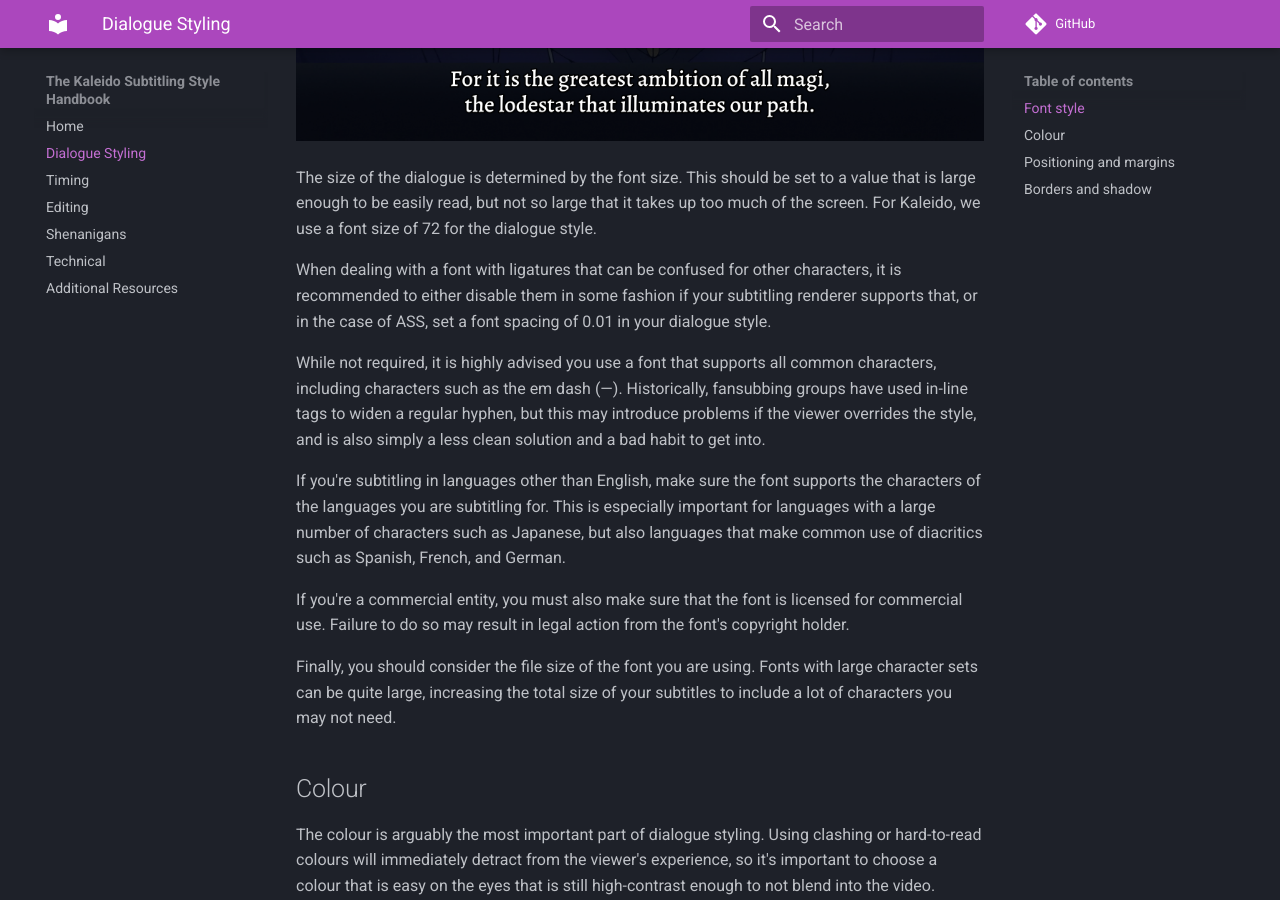
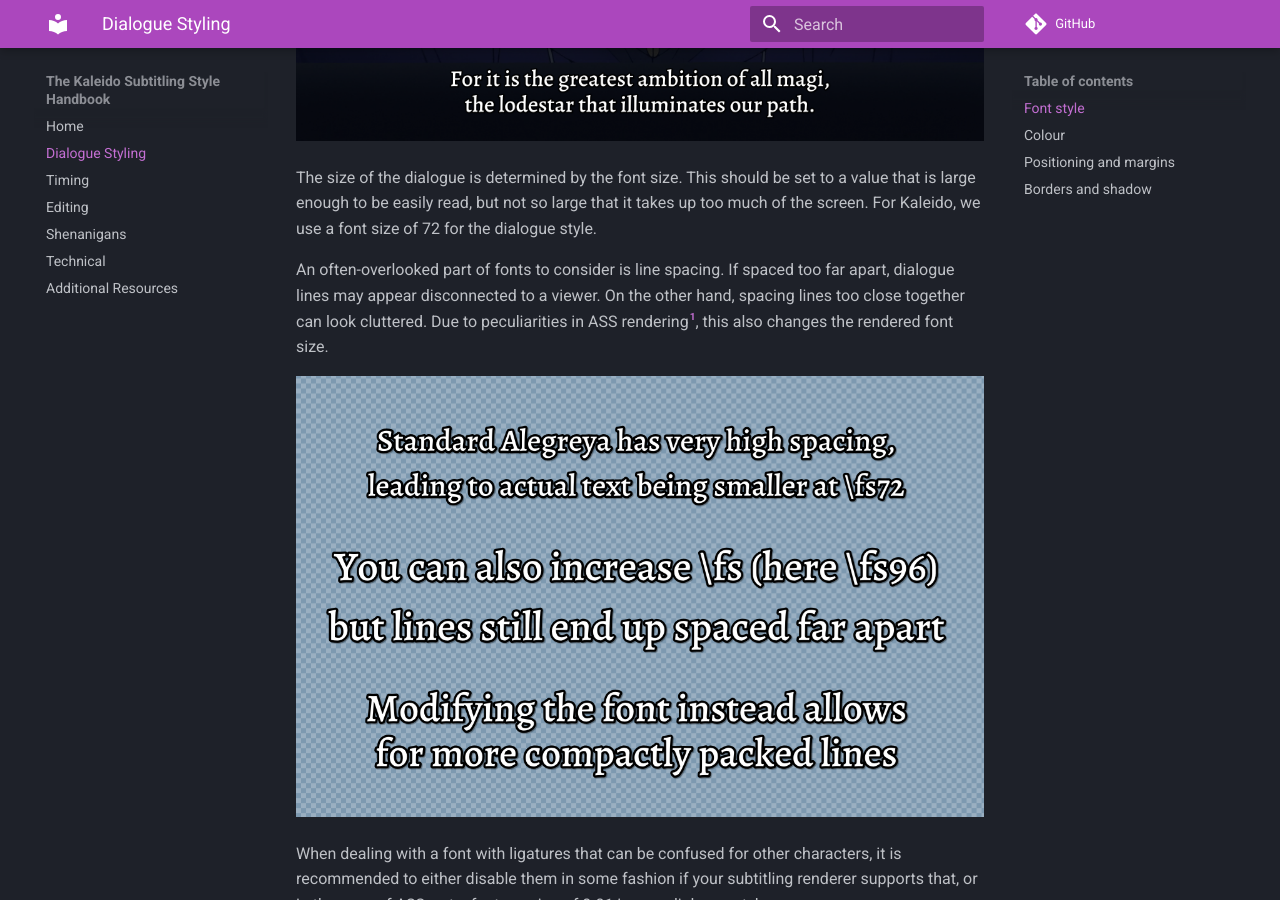
Before and after one commit to Kaleido-subs/style-guide, an MkDocs documentation site: the page built from docs/dialogue_styling.md, in a window 1280 px wide and 900 px high, scrolled down 3060 px. Built offline with MkDocs 1.6.1 and Material for MkDocs 9.7.7, drawn with Linux system fonts in a browser that asks for light colours; comment, search, counter and statistics services are not loaded; some of the changed text lies outside the part shown.

Commit message:
styling: Add paragraph about line spacing

```diff
--- a/docs/dialogue_styling.md
+++ b/docs/dialogue_styling.md
@@ -52,6 +52,16 @@
 but not so large that it takes up too much of the screen.
 For Kaleido,
 we use a font size of 72 for the dialogue style.
+
+An often-overlooked part of fonts to consider is line spacing.
+If spaced too far apart,
+dialogue lines may appear disconnected to a viewer.
+On the other hand,
+spacing lines too close together can look cluttered.
+Due to peculiarities in ASS rendering[^ass-fs],
+this also changes the rendered font size.
+
+![Visual examples of how line spacing affects dialogue fonts](img/styling/alegreya-line-spacing.png)
 
 When dealing with a font with ligatures that can be confused for other characters,
 it is recommended to either disable them in some fashion
@@ -238,3 +248,5 @@
 
 ![Kaleido's default borders and shadows](./img/styling/kaleido-house-style-outline.png)
 ![Kaleido's default shadow colour and transparency](./img/styling/kaleido-house-style-shadow-colour.png)
+
+[^ass-fs]: Specifically, \fs doesn't actually determine font size, rather than line spacing. Two lines with \fs72 will have their baselines 72px apart, and be scaled accordingly, causing font size to be reduced.
```
Also changed, not shown: docs/img/styling/alegreya-line-spacing.png (added).
